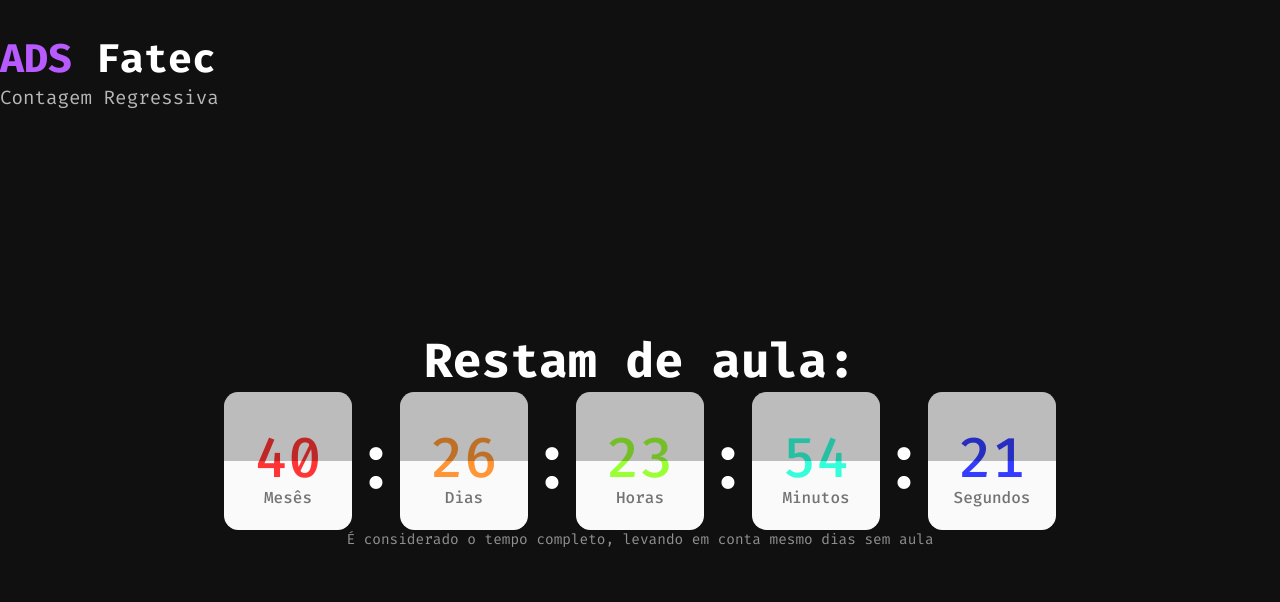
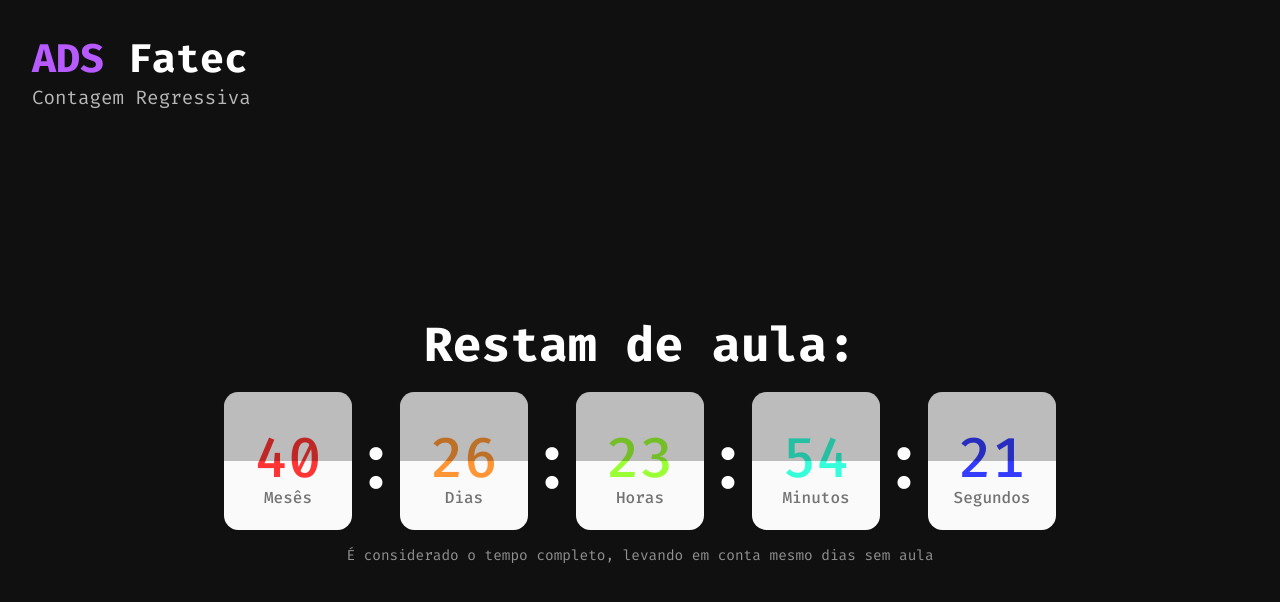
Before and after one commit to SadS4ndWiCh/college-progress, a Next.js app: page / in a window 1280 px wide. Shown: the top 602 px of the page. Built offline with nearby package versions, Linux system fonts and the light colour scheme.

Commit message:
adjsut countdown in page

```diff
--- a/src/styles/pages/Home.module.scss
+++ b/src/styles/pages/Home.module.scss
@@ -6,7 +6,7 @@
 
   max-width: 84em;
   margin: 0 auto;
-  padding: 2em 0;
+  padding: 2em;
 
   height: 100vh;
 
@@ -44,6 +44,10 @@
       color: $primary-text;
     }
 
+    > div {
+      margin: 1em 0;
+    }
+
     small {
       font-size: .9em;
 
```
